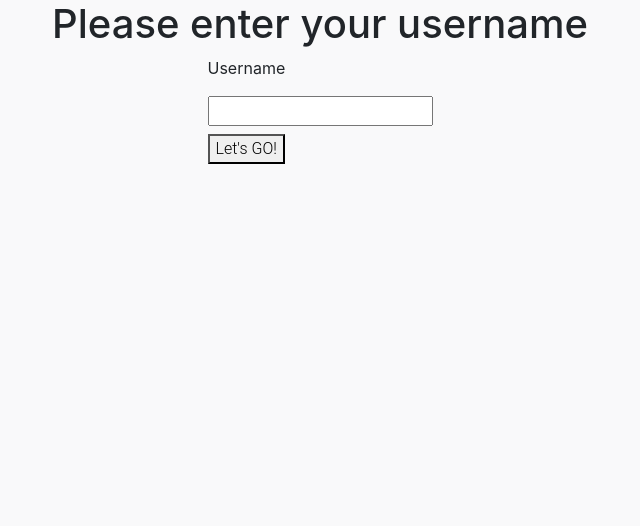
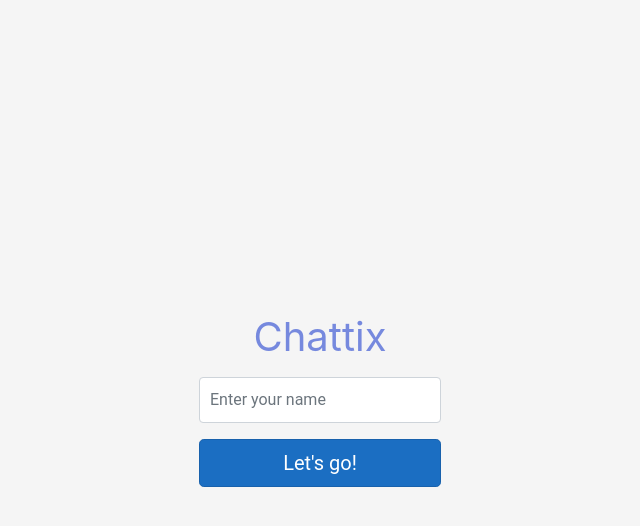
Before and after one commit to junction2021/supercell, a React (Create React App) app in the folder Supercell.Web/Supercell.Web/ClientApp/: page / in a window 1280 px wide. Shown: the top 526 px of the page, without its empty margins (320-960 px from the left). Built offline with nearby package versions, Linux system fonts and the light colour scheme.

Commit message:
asdasdas

```diff
--- a/Supercell.Web/Supercell.Web/ClientApp/src/components/Login/Login.css
+++ /dev/null
@@ -1,5 +0,0 @@
-.login-wrapper {
-    display: flex;
-    flex-direction: column;
-    align-items: center;
-}
--- a/Supercell.Web/Supercell.Web/ClientApp/src/components/Login/Login.js
+++ b/Supercell.Web/Supercell.Web/ClientApp/src/components/Login/Login.js
@@ -1,30 +1,30 @@
 import React, { useState } from 'react';
-import './Login.css';
+import './Login.scoped.css';
 
 const Login = ({ setUser }) => {
     const [userName, setUserName] = useState();
 
     const colors = [
-        {backgroundColor: '#cedef0', color: '#9d9ad9'},
-        {backgroundColor: '#7b3433', color: '#e9bbba'},
-        {backgroundColor: '#777764', color: '#ebebde'},
-        {backgroundColor: '#5a431b', color: '#d6a34a'},
-        {backgroundColor: '#241f1c', color: '#e7dac7'},
-        {backgroundColor: '#404040', color: '#a0b6f7'},
-        {backgroundColor: '#1d5c96', color: '#7db0de'},
-        {backgroundColor: '#abd1ff', color: '#e54b22'},
-        {backgroundColor: '#0f4d19', color: '#6fc27c'},
-        {backgroundColor: '#efc8b1', color: '#8a6626'},
-        {backgroundColor: '#008970', color: '#99eedf'},
-        {backgroundColor: '#bdfff6', color: '#e23c52'},
-        {backgroundColor: '#390879', color: '#b8df10'},
-        {backgroundColor: '#551fbd', color: '#a2eacb'},
-        {backgroundColor: '#efc8b1', color: '#514644'},
-        {backgroundColor: '#337def', color: '#fcc729'},
-        {backgroundColor: '#a9dce3', color: '#7689de'},
-        {backgroundColor: '#0e387a', color: '#9fafca'},
-        {backgroundColor: '#ffe042', color: '#e71989'},
-        {backgroundColor: '#f4b41a', color: '#143d59'},
+        { backgroundColor: '#cedef0', color: '#9d9ad9' },
+        { backgroundColor: '#7b3433', color: '#e9bbba' },
+        { backgroundColor: '#777764', color: '#ebebde' },
+        { backgroundColor: '#5a431b', color: '#d6a34a' },
+        { backgroundColor: '#241f1c', color: '#e7dac7' },
+        { backgroundColor: '#404040', color: '#a0b6f7' },
+        { backgroundColor: '#1d5c96', color: '#7db0de' },
+        { backgroundColor: '#abd1ff', color: '#e54b22' },
+        { backgroundColor: '#0f4d19', color: '#6fc27c' },
+        { backgroundColor: '#efc8b1', color: '#8a6626' },
+        { backgroundColor: '#008970', color: '#99eedf' },
+        { backgroundColor: '#bdfff6', color: '#e23c52' },
+        { backgroundColor: '#390879', color: '#b8df10' },
+        { backgroundColor: '#551fbd', color: '#a2eacb' },
+        { backgroundColor: '#efc8b1', color: '#514644' },
+        { backgroundColor: '#337def', color: '#fcc729' },
+        { backgroundColor: '#a9dce3', color: '#7689de' },
+        { backgroundColor: '#0e387a', color: '#9fafca' },
+        { backgroundColor: '#ffe042', color: '#e71989' },
+        { backgroundColor: '#f4b41a', color: '#143d59' },
     ];
 
     const handleSubmit = async e => {
@@ -32,21 +32,30 @@ const Login = ({ setUser }) => {
 
         const rndNr = Math.floor(Math.random() * (colors.length - 1));
         const userColors = colors[rndNr];
-        setUser({name: userName, colors: userColors});
+        setUser({ name: userName, colors: userColors });
     };
 
     return (
-        <div className="login-wrapper">
-            <h1>Please enter your username</h1>
-            <form onSubmit={handleSubmit}>
-                <label>
-                    <p>Username</p>
-                    <input type="text" maxLength={32} onChange={e => setUserName(e.target.value)} />
-                </label>
-                <div>
-                    <button type="submit">Let's GO!</button>
-                </div>
-            </form>
+        <div className="fake-body">
+            <div className="text-center">
+
+                <form className="form-signin" onSubmit={handleSubmit}>
+                    <h1 className="h1 mb-3 font-weight-normal" style={{ color: '#7689de' }}>Chattix</h1>
+                    {/* <h5 className="h5 mb-3 font-weight-normal">Please enter username</h5> */}
+                    <label htmlFor="inputName" className="sr-only">Enter your name</label>
+                    <input
+                        type="text"
+                        id="inputName"
+                        className="form-control mb-3"
+                        placeholder="Enter your name"
+                        required=""
+                        autoFocus=""
+                        maxLength={32}
+                        onChange={e => setUserName(e.target.value)} />
+                    <button className="btn btn-lg btn-primary btn-block" type="submit">Let's go!</button>
+                </form>
+
+            </div>
         </div>
     )
 };
--- /dev/null
+++ b/Supercell.Web/Supercell.Web/ClientApp/src/components/Login/Login.scoped.css
@@ -0,0 +1,65 @@
+/* html,
+body {
+  height: 100%;
+}
+
+body {
+  display: -ms-flexbox;
+  display: -webkit-box;
+  display: flex;
+  -ms-flex-align: center;
+  -ms-flex-pack: center;
+  -webkit-box-align: center;
+  align-items: center;
+  -webkit-box-pack: center;
+  justify-content: center;
+  padding-top: 40px;
+  padding-bottom: 40px;
+  background-color: #f5f5f5;
+} */
+
+.fake-body {
+  height: 100vh;
+  display: -ms-flexbox;
+  display: -webkit-box;
+  display: flex;
+  -ms-flex-align: center;
+  -ms-flex-pack: center;
+  -webkit-box-align: center;
+  align-items: center;
+  -webkit-box-pack: center;
+  justify-content: center;
+  padding-top: 40px;
+  padding-bottom: 40px;
+  background-color: #f5f5f5;
+}
+
+.form-signin {
+  width: 100%;
+  max-width: 330px;
+  padding: 15px;
+  margin: 0 auto;
+}
+.form-signin .checkbox {
+  font-weight: 400;
+}
+.form-signin .form-control {
+  position: relative;
+  box-sizing: border-box;
+  height: auto;
+  padding: 10px;
+  font-size: 16px;
+}
+.form-signin .form-control:focus {
+  z-index: 2;
+}
+.form-signin input[type="email"] {
+  margin-bottom: -1px;
+  border-bottom-right-radius: 0;
+  border-bottom-left-radius: 0;
+}
+.form-signin input[type="password"] {
+  margin-bottom: 10px;
+  border-top-left-radius: 0;
+  border-top-right-radius: 0;
+}
```
